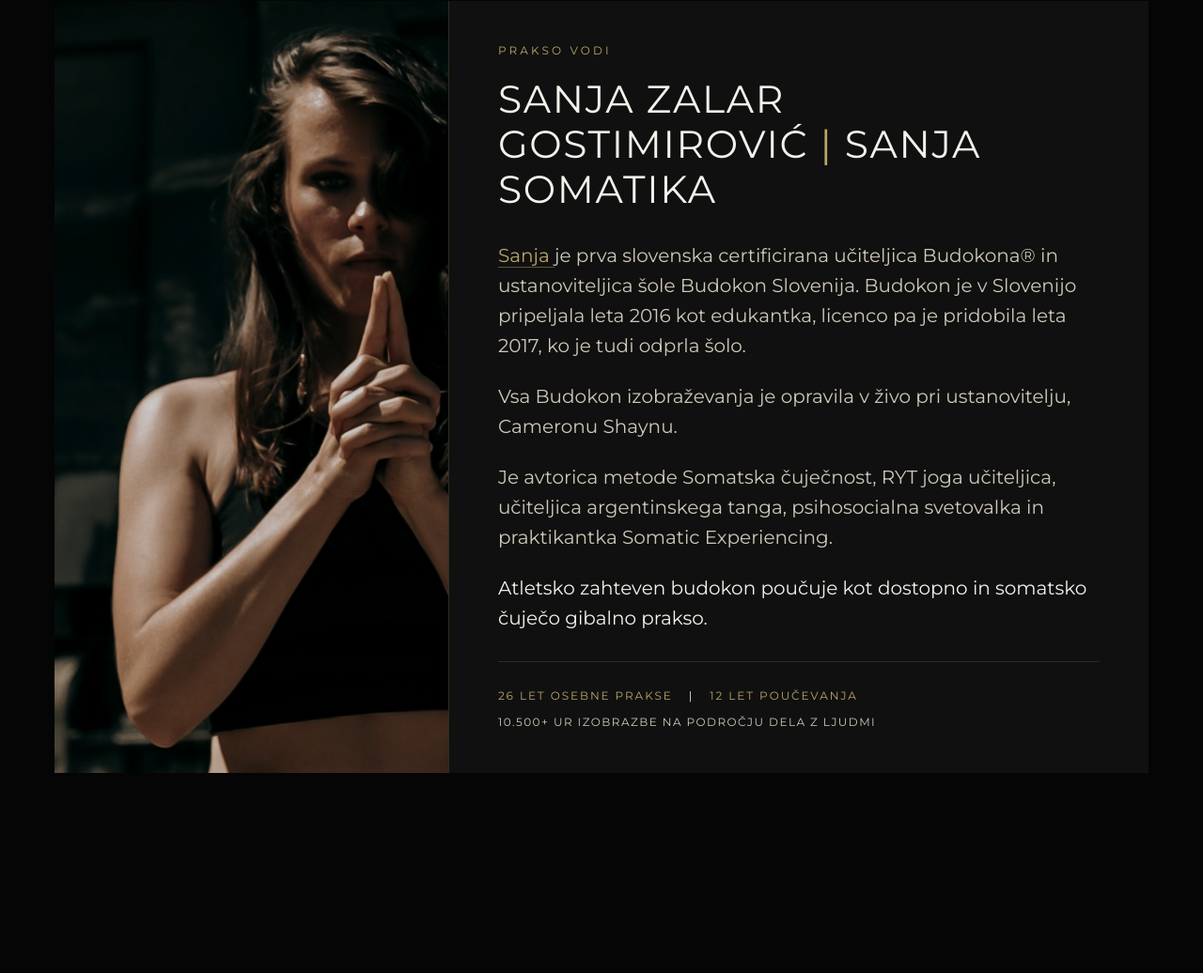
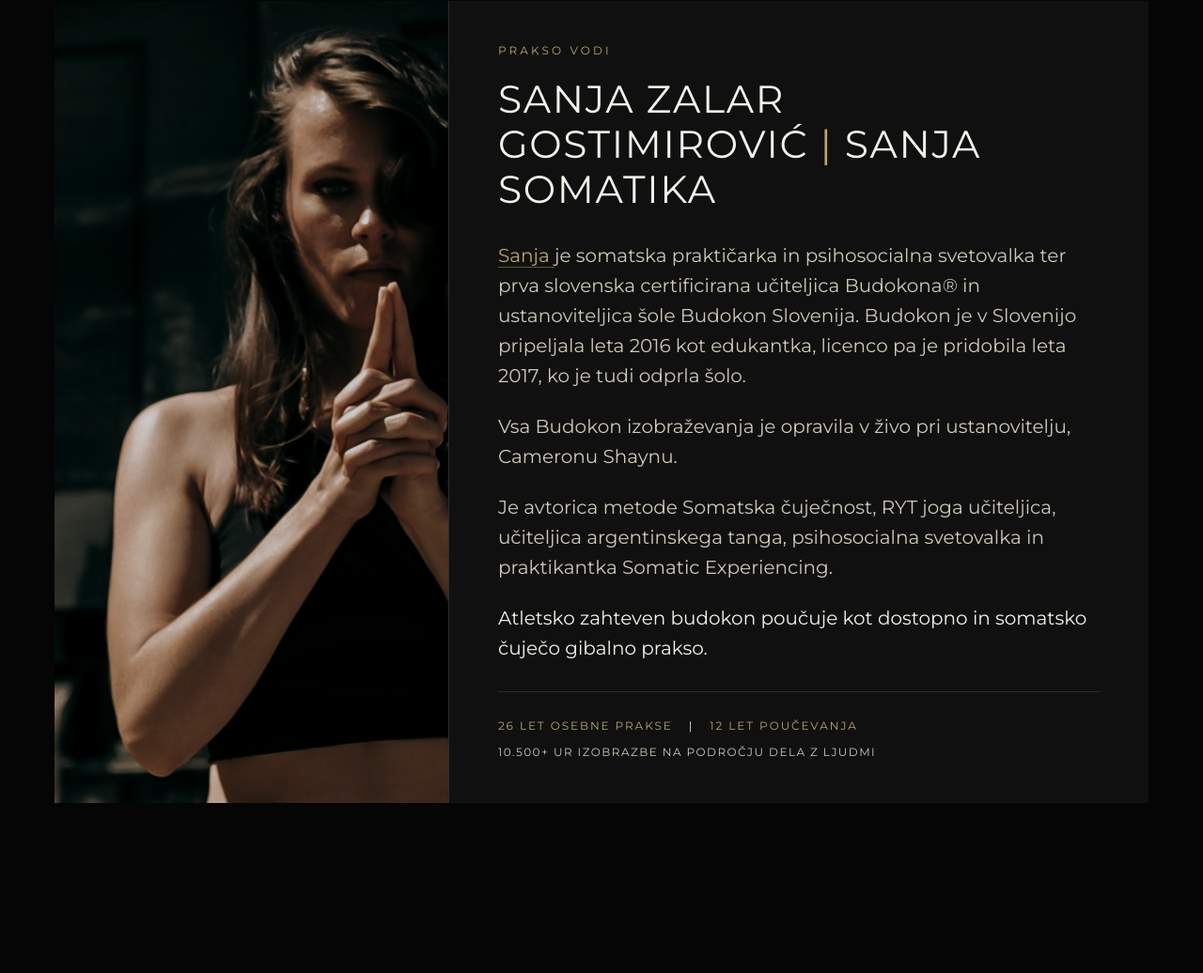
Before and after one commit to tangoutrip/budokon.github.io, a plain HTML site: page redne-prakse/index.html in a window 1280 px wide. Shown: the part 10030-11066 px from the top of the page at 94% size. Drawn offline with nearby package versions, Linux system fonts and the light colour scheme; a web font is replaced by a local one.

Commit message:
Update index.html

```diff
--- a/redne-prakse/index.html
+++ b/redne-prakse/index.html
@@ -3279,7 +3279,7 @@
 <a href="https://sanjasomatika.si/sanja.html" rel="noopener" target="_blank">
         Sanja
        </a>
-       je prva slovenska certificirana učiteljica Budokona® in ustanoviteljica šole Budokon Slovenija. Budokon je v Slovenijo pripeljala leta 2016 kot edukantka, licenco pa je pridobila leta 2017, ko je tudi odprla šolo.
+       je somatska praktičarka in psihosocialna svetovalka ter prva slovenska certificirana učiteljica Budokona® in ustanoviteljica šole Budokon Slovenija. Budokon je v Slovenijo pripeljala leta 2016 kot edukantka, licenco pa je pridobila leta 2017, ko je tudi odprla šolo.
       </p>
 <p>Vsa Budokon izobraževanja je opravila v živo pri ustanovitelju, Cameronu Shaynu.</p>
 <p>
```
